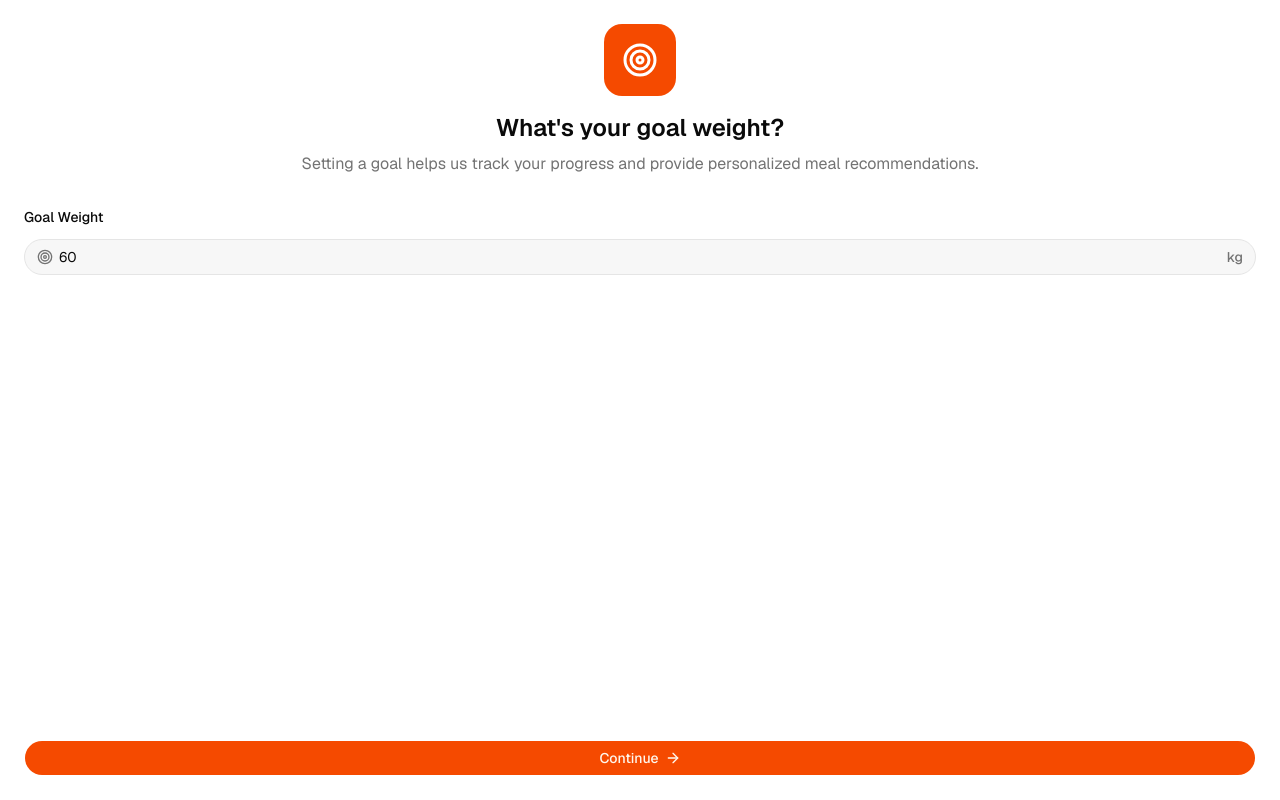
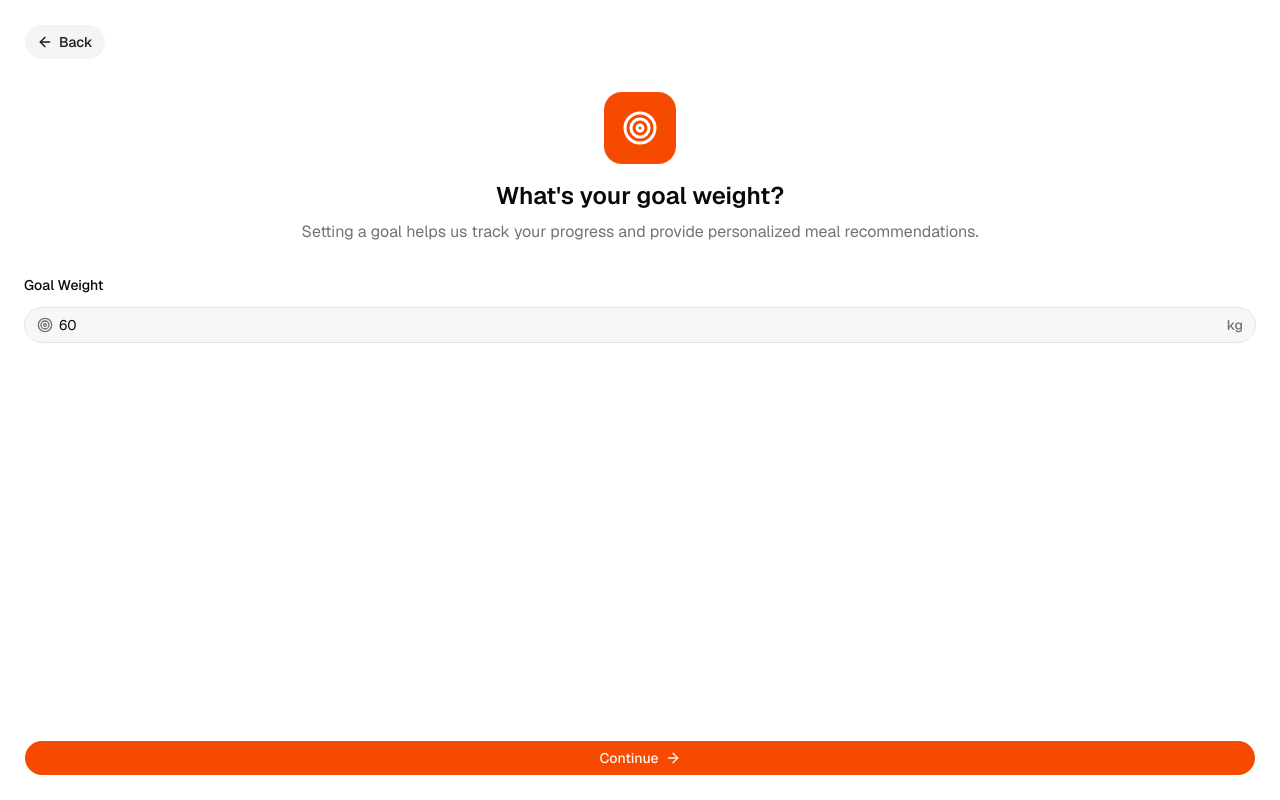
Before and after one commit to nelsonlaidev/nutriscan, a Next.js app: page /onboarding in a window 1280 px wide. Both pictures are taken after a click on the button "Continue". Built offline with nearby package versions, Linux system fonts and the light colour scheme.

Commit message:
feat: add back navigation button to onboarding layout

```diff
--- a/src/components/onboarding/onboarding-layout.tsx
+++ b/src/components/onboarding/onboarding-layout.tsx
@@ -1,4 +1,6 @@
-import { ArrowRightIcon } from 'lucide-react'
+import { ArrowLeftIcon, ArrowRightIcon } from 'lucide-react'
+
+import { useOnboardingForm } from '@/hooks/use-onboarding-form'
 
 import { Button } from '../ui/button'
 
@@ -13,9 +15,22 @@ type OnboardingLayoutProps = {
 
 function OnboardingLayout(props: OnboardingLayoutProps) {
   const { children, formId, stepName, stepDescription, stepIcon, continueDisabled = false } = props
+  const { data, setStep } = useOnboardingForm()
+
+  function handleBack() {
+    setStep(data.currentStep - 1)
+  }
 
   return (
     <div className='flex min-h-svh flex-col gap-8 p-6'>
+      {data.currentStep > 1 && (
+        <div>
+          <Button variant='secondary' className='inline-flex' onClick={handleBack}>
+            <ArrowLeftIcon />
+            Back
+          </Button>
+        </div>
+      )}
       <div className='flex flex-col items-center gap-4'>
         <div className='flex size-18 items-center justify-center rounded-2xl bg-primary'>{stepIcon}</div>
         <div className='space-y-2 text-center'>
```
